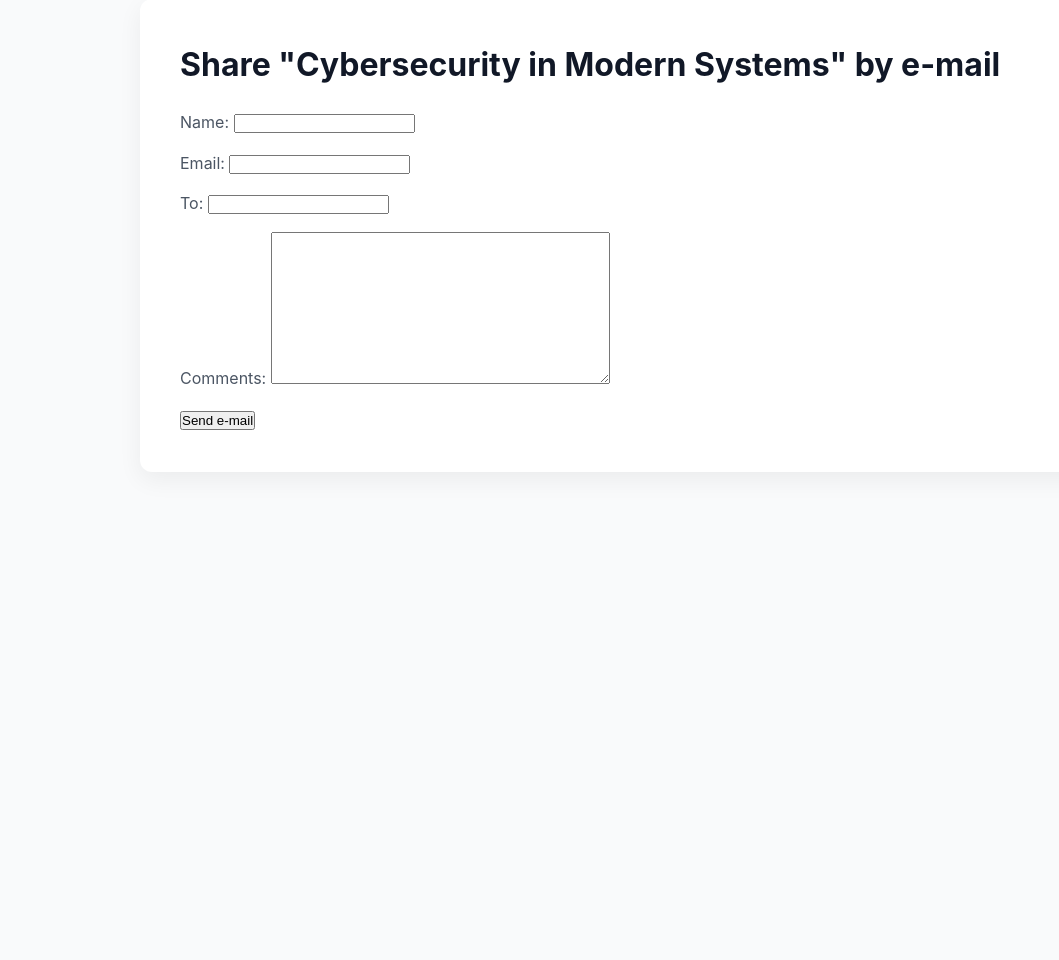
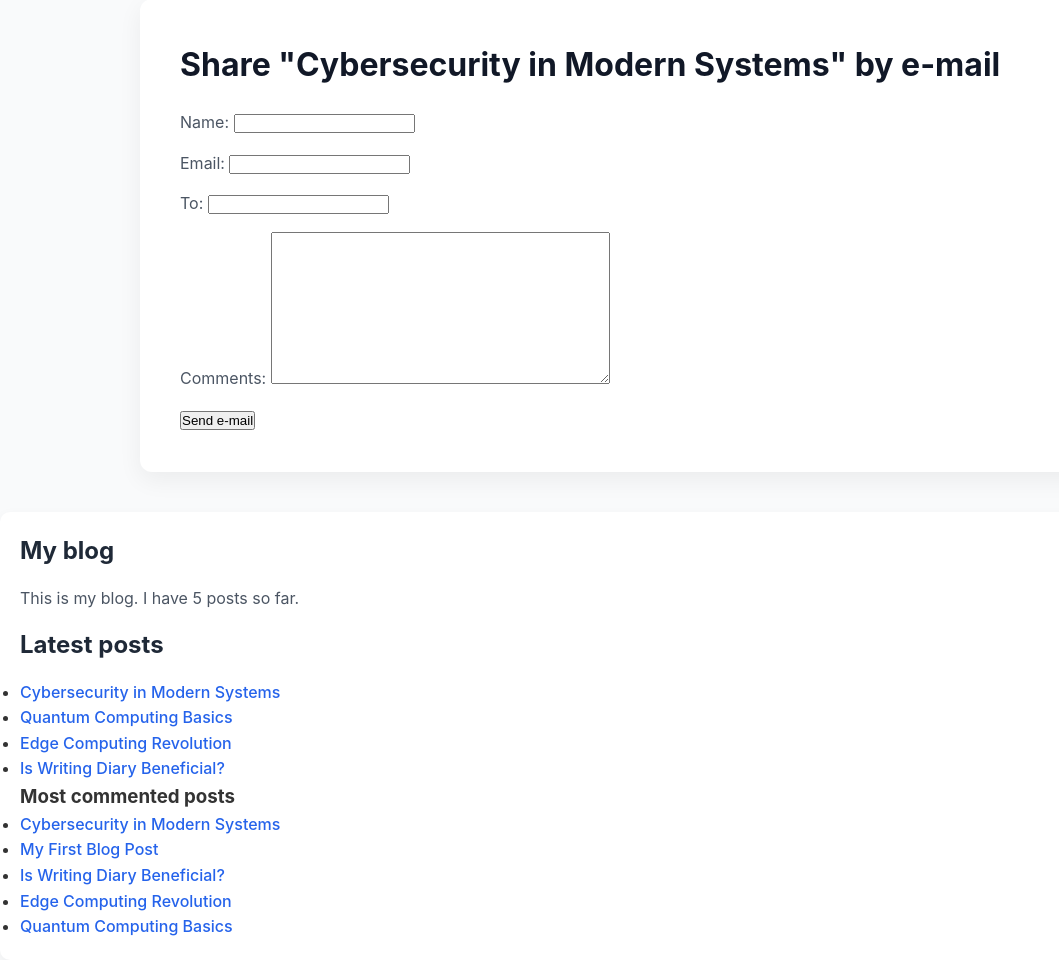
Before and after one commit to msVivekRanjan/CSW2, a Django app: page /blog/5/share/ in a window 1280 px wide. Shown: the part 41-1001 px from the top of the page, without its empty margins (0-1059 px from the left). Before the commit the page ends 471 px from the top, so only its background shows below. Run offline with Django 5.2, Linux system fonts and the light colour scheme; data comes from the database, SQL or seed files in the repository; both versions use the stored data as it was after the commit; parts of the project's set-up code (start-up, migrations or seed data) failed here and were passed over.

Commit message:
2026.04.09_THURS

```diff
--- a/Project/mysite/blog/templates/blog/base.html
+++ b/Project/mysite/blog/templates/blog/base.html
@@ -1,22 +1,34 @@
+{% load blog_tags %}
 {% load static %}
 
 <!DOCTYPE html>
-<html lang="en">
+<html>
 <head>
-    <meta charset="UTF-8">
-    <meta name="viewport" content="width=device-width, initial-scale=1.0">
-    <title>{% block title %}{% endblock title %}</title>
+
+    <title>{% block title %}{% endblock %}</title>
     <link href="{% static 'css/blog.css' %}" rel="stylesheet">
 </head>
 <body>
-    <div id="content">
-        {% block content %}
-        {% endblock content %}
-
+   <div id="content">
+         {% block content %}
+         {% endblock %}
     </div>
-    {% comment %} <div id="sidebar">
-        <h2>My Blog</h2>
-        <p>This is my blog.</p>
-    </div> {% endcomment %}
+    <div id="sidebar">
+        <h2>My blog</h2>
+        <p>This is my blog.
+        I have {% total_posts %} posts so far.
+        </p>
+        <h2>Latest posts</h2>
+        {% show_latest_posts 4 %}
+        <h3>Most commented posts</h3>
+        {% get_most_commented_posts as most_commented_posts %}
+        <ul>
+            {% for post in most_commented_posts %}
+                <li>
+                    <a href="{{ post.get_absolute_url }}">{{ post.title }}</a>
+                </li>
+            {% endfor %}
+        </ul>
+    </div>
 </body>
 </html>
--- /dev/null
+++ b/Project/mysite/blog/templates/blog/post/latest_posts.html
@@ -0,0 +1,7 @@
+<ul>
+    {% for post in latest_posts %}
+        <li>
+            <a href="{{ post.get_absolute_url }}">{{ post.title }}</a>
+        </li>
+    {% endfor %}
+</ul>
--- /dev/null
+++ b/Project/mysite/blog/templatetags/blog_tags.py
@@ -0,0 +1,28 @@
+from django.db.models import Count
+from django import template
+from ..models import Post
+import markdown
+from django.utils.safestring import mark_safe
+
+register = template.Library()
+
+
+
+@register.simple_tag
+def total_posts():
+    return Post.objects.count()
+
+@register.simple_tag
+def get_most_commented_posts(count=5):
+    return Post.published.annotate(
+        total_comments=Count('comments')
+        ).order_by('-total_comments')[:count]
+
+@register.inclusion_tag('blog/post/latest_posts.html')
+def show_latest_posts(count=5):
+    latest_posts = Post.objects.order_by('-publish')[:count]
+    return {'latest_posts': latest_posts}
+
+@register.filter(name='markdown')
+def markdown_format(text):
+    return markdown.markdown(text)
--- a/Project/mysite/blog/views.py
+++ b/Project/mysite/blog/views.py
@@ -1,12 +1,13 @@
 from django.shortcuts import get_object_or_404, render
+from .models import Post
 from django.views.decorators.http import require_POST
-from .models import Post
 from django.core.paginator import EmptyPage,Paginator,PageNotAnInteger
 from django.views.generic import ListView
 from .forms import CommentForm, EmailPostForm
 from django.core.mail import send_mail
 from taggit.models import Tag
 from django.db.models import Count
+
 
 def post_share(request,post_id):
     post = get_object_or_404(Post,id=post_id,status=Post.Status.PUBLISHED)
@@ -18,21 +19,21 @@ def post_share(request,post_id):
             post_url=request.build_absolute_uri(
                 post.get_absolute_url()
             )
-            subject=(
-                f"{cd['name']}({cd['email']})"
+            subject = (
+                f"{cd['name']}({['email']})"
                 f"recommends you read {post.title}"
             )
-            message=(
-                f"Read {post.title} at {post_url}\n\n"
-                f"{cd['name']}'s comments: {cd['comments']}"
+            message = (
+                f"Read{post.title} at {post_url}\n\n"
+                f"{cd['name']}\'s comments:{cd['comments']}"
             )
             send_mail(
-                subject=subject,
-                message=message,
+                subject = subject,
+                message =message,
                 from_email=None,
                 recipient_list=[cd['to']]
             )
-            sent=True
+            sent = True
     else:
         form =EmailPostForm()
     return render(
@@ -58,12 +59,12 @@ class PostListView(ListView):
 
 def post_list(request,tag_slug=None):
     post_list=Post.published.all()
-    paginator=Paginator(post_list,1)
-    page_number=request.GET.get('page',1)
     tag=None
     if tag_slug:
         tag=get_object_or_404(Tag,slug=tag_slug)
         post_list=post_list.filter(tags__in=[tag])
+    paginator=Paginator(post_list,1)
+    page_number=request.GET.get('page',1)
     try:
         posts=paginator.page(page_number)
     except PageNotAnInteger:
@@ -84,18 +85,14 @@ def post_detail(request,year,month,day,post):
         publish__month=month,
         publish__day=day
     )
+
     comments=post.comments.filter(active=True)
-    # Form for users to comment
-    form=CommentForm()
-    # List of similar posts
+    form = CommentForm()
     post_tags_ids=post.tags.values_list('id',flat=True)
-    similar_posts=Post.published.filter(
-        tags__in=post_tags_ids
-    ).exclude(id=post.id)
-    similar_posts=similar_posts.annotate(
-        same_tags=Count('tags')
-    ).order_by('-same_tags','-publish')[:4]
+    similar_posts=Post.published.filter(tags__in=post_tags_ids).exclude(id=post.id)
+    similar_posts=similar_posts.annotate(same_tags=Count('tags')).order_by('-same_tags','-publish')[:4]
     return render(request,'blog/post/detail.html',{'post':post,'comments':comments,'form':form,'similar_posts':similar_posts})
+
 
 @require_POST
 def post_comment(request,post_id):
@@ -104,8 +101,8 @@ def post_comment(request,post_id):
         id=post_id,
         status=Post.Status.PUBLISHED
     )
-    comment=None
-    form= CommentForm(data=request.POST)
+    comment = None
+    form = CommentForm(data=request.POST)
     if form.is_valid():
         comment=form.save(commit=False)
         comment.post=post
--- a/Project/mysite/mysite/settings.py
+++ b/Project/mysite/mysite/settings.py
@@ -32,6 +32,7 @@ ALLOWED_HOSTS = []
 
 
 # Application definition
+SITE_ID=1
 
 INSTALLED_APPS = [
     "django.contrib.admin",
@@ -39,6 +40,8 @@ INSTALLED_APPS = [
     "django.contrib.contenttypes",
     "django.contrib.sessions",
     "django.contrib.messages",
+    'django.contrib.sites',
+    'django.contrib.sitemaps',
     "django.contrib.staticfiles",
     "blog.apps.BlogConfig",
     "taggit",
--- a/Project/mysite/mysite/urls.py
+++ b/Project/mysite/mysite/urls.py
@@ -1,26 +1,16 @@
-"""
-URL configuration for mysite project.
-
-The `urlpatterns` list routes URLs to views. For more information please see:
-    https://docs.djangoproject.com/en/6.0/topics/http/urls/
-Examples:
-Function views
-    1. Add an import:  from my_app import views
-    2. Add a URL to urlpatterns:  path('', views.home, name='home')
-Class-based views
-    1. Add an import:  from other_app.views import Home
-    2. Add a URL to urlpatterns:  path('', Home.as_view(), name='home')
-Including another URLconf
-    1. Import the include() function: from django.urls import include, path
-    2. Add a URL to urlpatterns:  path('blog/', include('blog.urls'))
-"""
 
 from django.contrib import admin
 from django.urls import include, path
+from django.contrib.sitemaps.views import sitemap
+from blog.sitemaps import PostSitemap
+
+sitemaps={
+    'posts':PostSitemap,
+}
 
 urlpatterns = [
     path("admin/", admin.site.urls),
-    path('blog/',include('blog.urls',namespace='blog'))
+    path('blog/',include('blog.urls',namespace='blog')),
     # path('',include('blog.urls',namespace='blog'))
-
+    path('sitemap.xml',sitemap,{'sitemaps':sitemaps},name='django.contrib.sitemaps.views.sitemap')
 ]
```
Also changed, not shown: Project/mysite/blog/sitemaps.py (added, +10 -0 lines), Project/mysite/blog/templates/blog/post/detail.html (+27 -21 lines), Project/mysite/blog/templates/blog/post/list.html (+15 -15 lines), Project/mysite/blog/templatetags/__init__.py (added), Project/mysite/db.sqlite3.
